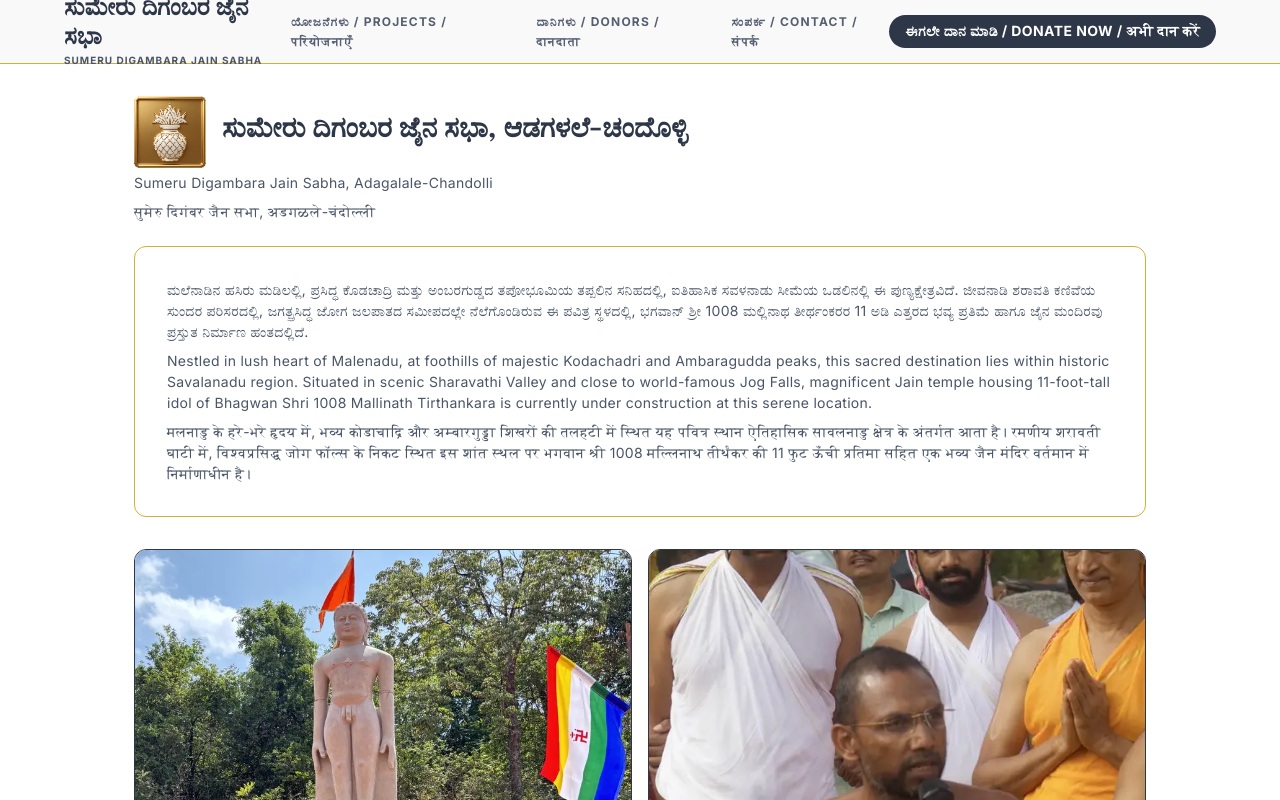
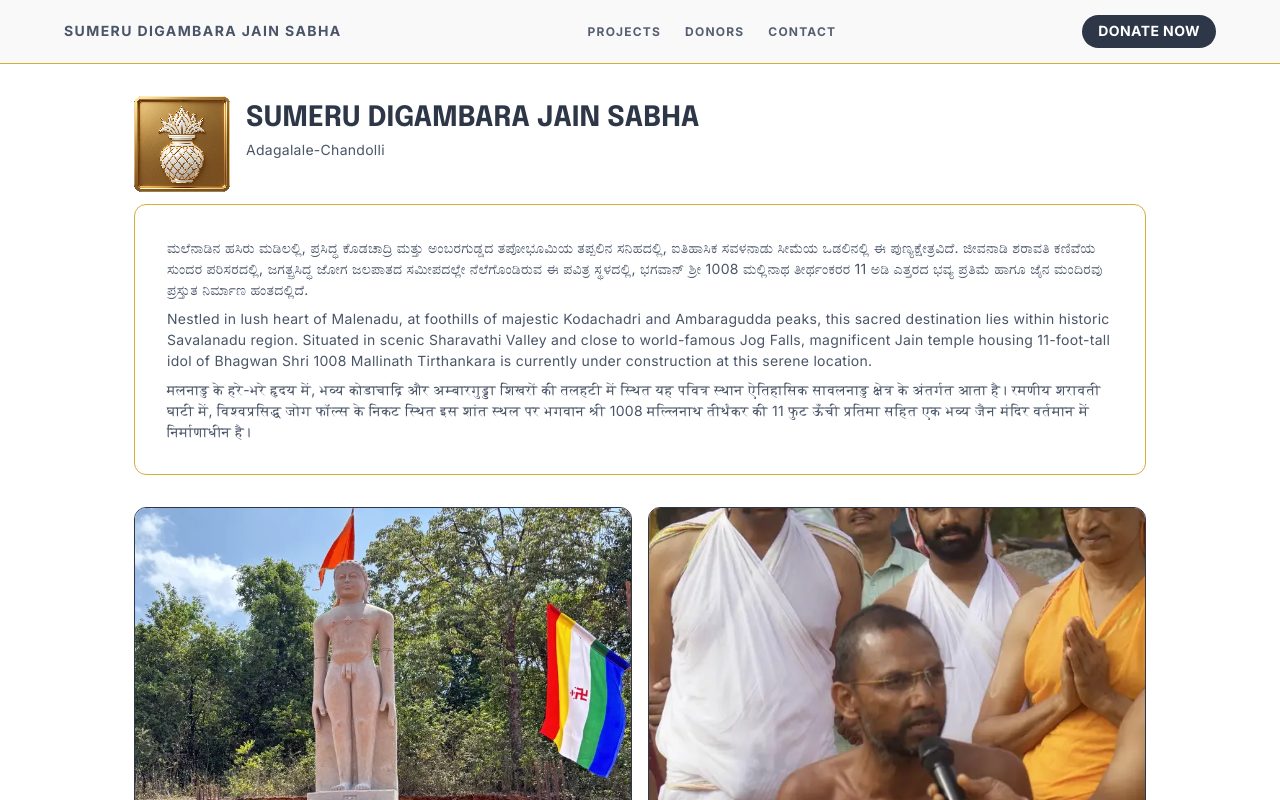
Before and after one commit to timothechauvet/sdjsac.in, a Next.js app: page / in a window 1280 px wide. Shown: the top 800 px of the page. Built offline with nearby package versions, Linux system fonts and the light colour scheme.

Commit message:
:lipstick: Refine SDJSAC header, donors, and committee layout

```diff
--- a/app/globals.css
+++ b/app/globals.css
@@ -164,19 +164,12 @@
   display: flex;
   flex-direction: column;
   max-width: 60%;
-}
-
-.nav__brand-kn {
-  font-family: var(--font-display);
-  font-size: 13px;
-  font-weight: 700;
-  color: var(--text-charcoal);
-  line-height: 1.2;
+  min-width: 0;
 }
 
 .nav__brand-en {
   font-family: var(--font-body);
-  font-size: 8px;
+  font-size: 10px;
   font-weight: 700;
   letter-spacing: 0.05em;
   color: var(--text-secondary);
@@ -187,22 +180,14 @@
 }
 
 @media (min-width: 360px) {
-  .nav__brand-kn {
-    font-size: 14px;
-  }
-
   .nav__brand-en {
-    font-size: 9px;
+    font-size: 11px;
   }
 }
 
 @media (min-width: 480px) {
-  .nav__brand-kn {
-    font-size: 18px;
-  }
-
   .nav__brand-en {
-    font-size: 10px;
+    font-size: 12px;
     letter-spacing: 0.1em;
   }
 }
@@ -221,8 +206,8 @@
     max-width: 100%;
   }
 
-  .nav__brand-kn {
-    font-size: 24px;
+  .nav__brand-en {
+    font-size: 14px;
   }
 }
 
@@ -355,24 +340,30 @@
   display: flex;
   align-items: center;
   gap: 16px;
-  margin-bottom: 4px;
+  margin-bottom: 12px;
+}
+
+.hero-title-copy {
+  min-width: 0;
+  flex: 1;
+}
+
+.hero-title-main {
+  line-height: 1.1;
+  word-break: break-word;
 }
 
 .hero-favicon {
-  width: 72px;
-  height: 72px;
+  width: clamp(56px, 10vw, 96px);
+  height: clamp(56px, 10vw, 96px);
   object-fit: contain;
   flex-shrink: 0;
 }
 
 @media (max-width: 767px) {
   .hero-title-row {
-    align-items: flex-start;
-  }
-
-  .hero-favicon {
-    width: 56px;
-    height: 56px;
+    align-items: center;
+    gap: 12px;
   }
 }
 
@@ -858,20 +849,27 @@
 .donor-major-item {
   display: flex;
   justify-content: space-between;
-  align-items: flex-end;
+  align-items: flex-start;
+  gap: 16px;
   border-bottom: 1px solid var(--surface-variant);
   padding-bottom: 16px;
+}
+
+.donor-major-item > div {
+  flex: 1;
 }
 
 .donor-major-item__name {
   font-weight: 700;
   font-size: 20px;
   color: var(--text-charcoal);
+  margin: 0 0 4px;
 }
 
 .donor-major-item__sub {
   font-size: 14px;
   color: var(--secondary);
+  margin: 0;
 }
 
 .donor-major-item__amount {
@@ -879,6 +877,7 @@
   font-size: 20px;
   color: var(--primary);
   white-space: nowrap;
+  align-self: flex-start;
 }
 
 .donor-minor-grid {
@@ -1247,14 +1246,14 @@
 /* ---------- Committee Members ---------- */
 .committee-cards-grid {
   display: grid;
-  grid-template-columns: repeat(2, minmax(0, 1fr));
+  grid-template-columns: repeat(auto-fit, minmax(240px, 280px));
   gap: 12px;
+  justify-content: center;
 }
 
 @media (min-width: 768px) {
   .committee-cards-grid {
-    grid-template-columns: 1fr 1fr;
-    gap: var(--gutter);
+    gap: 16px;
   }
 }
 
@@ -1266,6 +1265,8 @@
   display: flex;
   flex-direction: column;
   min-width: 0;
+  width: 100%;
+  max-width: 280px;
 }
 
 .committee-member-photo {
@@ -1319,28 +1320,28 @@
 
 @media (min-width: 768px) {
   .committee-member-photo {
-    height: 200px;
+    height: 120px;
   }
 
   .committee-member-photo::after {
-    font-size: 48px;
+    font-size: 36px;
   }
 
   .committee-member-details {
-    padding: 20px 24px 24px;
+    padding: 12px;
   }
 
   .committee-member-name {
-    font-size: 22px;
+    font-size: 16px;
   }
 
   .committee-member-info {
-    gap: 8px;
-    padding-top: 12px;
+    gap: 6px;
+    padding-top: 10px;
   }
 
   .committee-member-info-row {
-    gap: 8px;
-    font-size: 14px;
+    gap: 6px;
+    font-size: 12px;
   }
 }
--- a/app/page.js
+++ b/app/page.js
@@ -2,7 +2,7 @@
 
 import { FaWhatsapp, FaInstagram, FaFacebookF, FaCopy } from "react-icons/fa";
 import { QRCodeSVG } from "qrcode.react";
-import { IoCheckmarkCircleSharp, IoHourglassOutline, IoLocationSharp, IoMail, IoQrCode, IoBusiness, IoCall } from "react-icons/io5";
+import { IoCheckmarkCircleSharp, IoHourglassOutline, IoLocationSharp, IoMail, IoQrCode, IoBusiness } from "react-icons/io5";
 import { useState } from "react";
 
 export default function Home() {
@@ -20,24 +20,23 @@
       {/* ── Navigation ── */}
       <nav className="nav" id="top">
         <div className="nav__brand">
-          <span className="nav__brand-kn">ಸುಮೇರು ದಿಗಂಬರ ಜೈನ ಸಭಾ</span>
           <span className="nav__brand-en">SUMERU DIGAMBARA JAIN SABHA</span>
         </div>
 
         <div className="nav__links">
           <a className="nav__link" href="#projects">
-            ಯೋಜನೆಗಳು / PROJECTS / परियोजनाएँ
+            PROJECTS
           </a>
           <a className="nav__link" href="#donors">
-            ದಾನಿಗಳು / DONORS / दानदाता
+            DONORS
           </a>
           <a className="nav__link" href="#contact">
-            ಸಂಪರ್ಕ / CONTACT / संपर्क
+            CONTACT
           </a>
         </div>
 
         <a className="nav__cta" href="#donate">
-          ಈಗಲೇ ದಾನ ಮಾಡಿ / DONATE NOW / अभी दान करें
+          DONATE NOW
         </a>
       </nav>
 
@@ -54,16 +53,15 @@
                 width="96"
                 height="96"
               />
-              <h1 className="headline-lg-mobile" style={{ marginBottom: 4 }}>
-                ಸುಮೇರು ದಿಗಂಬರ ಜೈನ ಸಭಾ, ಆಡಗಳಲೆ-ಚಂದೊಳ್ಳಿ
-              </h1>
+              <div className="hero-title-copy">
+                <h1 className="headline-lg-mobile hero-title-main" style={{ marginBottom: 4 }}>
+                  SUMERU DIGAMBARA JAIN SABHA
+                </h1>
+                <p className="bilingual-english-sub" style={{ marginBottom: 24 }}>
+                  Adagalale-Chandolli
+                </p>
+              </div>
             </div>
-            <p className="bilingual-english-sub" style={{ marginBottom: 8 }}>
-              Sumeru Digambara Jain Sabha, Adagalale-Chandolli
-            </p>
-            <p className="bilingual-english-sub" style={{ marginBottom: 24 }}>
-              सुमेरु दिगंबर जैन सभा, अडगळले-चंदोल्ली
-            </p>
 
             <div className="gold-border-box">
               <p className="bilingual-english-sub" style={{ marginBottom: 8 }}>
@@ -464,10 +462,6 @@
                 <p className="bilingual-english-sub" style={{ marginBottom: 12 }}>जिनदत्त एम.डी. जैन</p>
                 <div className="committee-member-info">
                   <div className="committee-member-info-row">
-                    <IoCall size={14} style={{ flexShrink: 0, marginTop: 2 }} />
-                    <span>+91 XXXXX XXXXX</span>
-                  </div>
-                  <div className="committee-member-info-row">
                     <IoLocationSharp size={14} style={{ flexShrink: 0, marginTop: 2 }} />
                     <span>Adagalale, Shivamogga, Karnataka</span>
                   </div>
@@ -505,10 +499,6 @@
                 <p className="bilingual-english-sub" style={{ marginBottom: 8 }}>Pavan C. Jain</p>
                 <p className="bilingual-english-sub" style={{ marginBottom: 12 }}>पवन सी. जैन</p>
                 <div className="committee-member-info">
-                  <div className="committee-member-info-row">
-                    <IoCall size={14} style={{ flexShrink: 0, marginTop: 2 }} />
-                    <span>+91 XXXXX XXXXX</span>
-                  </div>
                   <div className="committee-member-info-row">
                     <IoLocationSharp size={14} style={{ flexShrink: 0, marginTop: 2 }} />
                     <span>Adagalale, Shivamogga, Karnataka</span>
```
